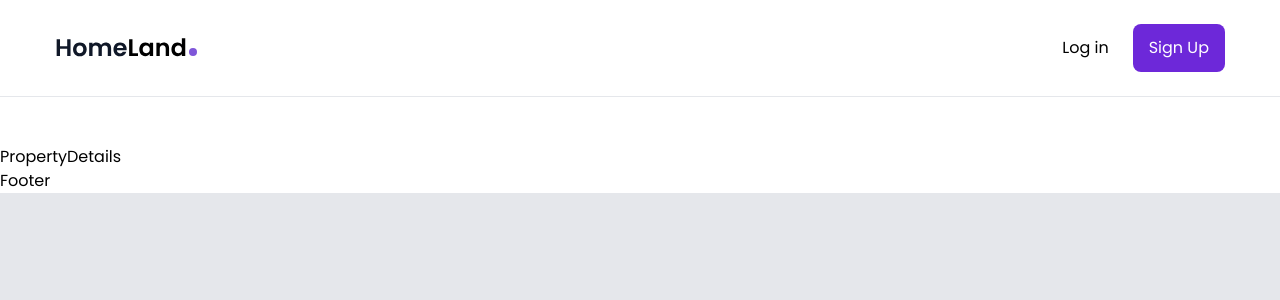
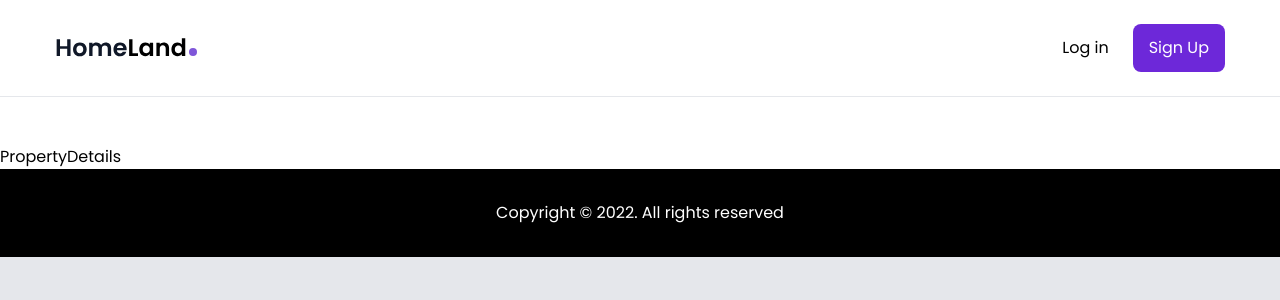
Before and after one commit to hamam99/real-estate-react-js, a React (Create React App) app: page /property/1 in a window 1280 px wide. Shown: the top 300 px of the page. Built offline with nearby package versions, Linux system fonts and the light colour scheme.

Commit message:
add footer

```diff
--- a/src/components/Footer.js
+++ b/src/components/Footer.js
@@ -1,7 +1,13 @@
 import React from 'react';
 
 const Footer = () => {
-  return <div>Footer</div>;
+  return (
+    <footer className="bg-black py-8 text-center text-white">
+      <div className="container mx-auto">
+        Copyright &copy; 2022. All rights reserved
+      </div>
+    </footer>
+  )
 };
 
 export default Footer;
```
